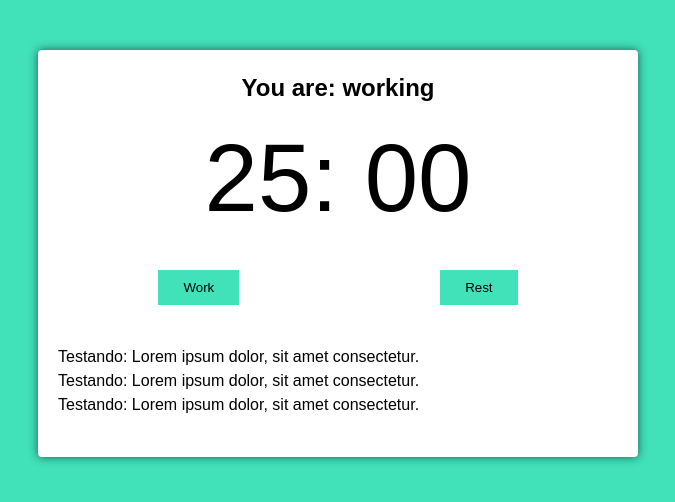
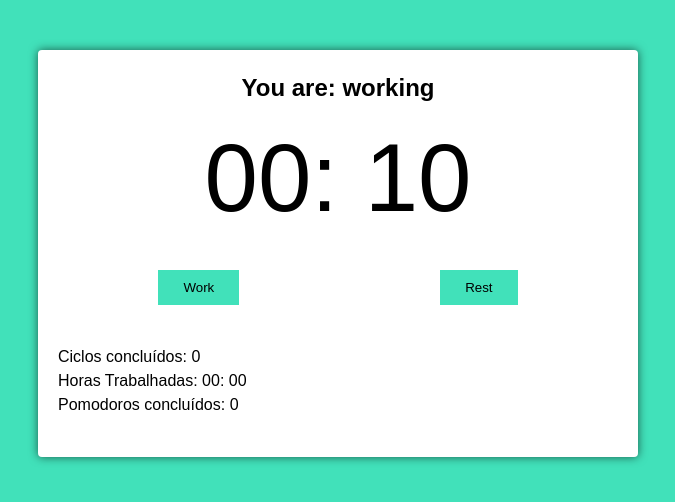
Before and after one commit to franciscopgit/typescript-pomodoro-react, a React (Create React App) app: page / in a window 1280 px wide. Shown: the top 502 px of the page, without its empty margins (302-977 px from the left). Built offline with nearby package versions, Linux system fonts and the light colour scheme.

Commit message:
375
Iniciando a lógica do pomodoro

```diff
--- a/src/App.tsx
+++ b/src/App.tsx
@@ -5,9 +5,9 @@
   return (
     <div className="container">
       <PomodoroTimer
-        PomodoroTime={1500}
-        shortRestTime={300}
-        longRestTime={900}
+        PomodoroTime={10}
+        shortRestTime={2}
+        longRestTime={5}
         cycles={4}
       />
     </div>
--- a/src/components/pomodoro-timer.tsx
+++ b/src/components/pomodoro-timer.tsx
@@ -1,8 +1,9 @@
-import React, { useEffect } from 'react';
+import React, { useEffect, useState } from 'react';
 import { useInterval } from '../hooks/use-interval';
 // import { secondsToTime } from '../utils/seconds-to-time';
 import { Button } from './botton';
 import { Timer } from './timer';
+import { secondsToTime } from '../utils/seconds-to-time';
 // eslint-disable-next-line @typescript-eslint/no-var-requires
 const bellStart = require('../sounds/bell-start.mp3');
 // eslint-disable-next-line @typescript-eslint/no-var-requires
@@ -23,11 +24,14 @@
   const [timeCounting, setTimeCounting] = React.useState(false);
   const [working, setWorking] = React.useState(false);
   const [resting, setResting] = React.useState(false);
+  const [cyclesQtdManger, setCyclesQtdManger] = React.useState(
+    new Array(props.cycles - 1).fill(true),
+  );
 
-  useEffect(() => {
-    if (working) document.body.classList.add('working');
-    if (resting) document.body.classList.remove('working');
-  }, [working, resting]);
+  // console.log(cycles);
+  const [completedCycles, setCompletedCycles] = useState(0);
+  const [fullWorkingTime, setFullWorkingTime] = useState(0);
+  const [numberOfPomodoro, setNumberOfPomodoro] = useState(0);
 
   useInterval(
     () => {
@@ -58,6 +62,35 @@
     audioStopWorking.play();
   };
 
+  useEffect(() => {
+    if (working) document.body.classList.add('working');
+    if (resting) document.body.classList.remove('working');
+
+    if (mainTime > 0) return;
+
+    if (working && cyclesQtdManger.length > 0) {
+      configureRest(false);
+      cyclesQtdManger.pop();
+    } else if (working && cyclesQtdManger.length <= 0) {
+      configureRest(true);
+      setCyclesQtdManger(new Array(props.cycles - 1).fill(true));
+      setCompletedCycles(completedCycles + 1);
+    }
+    if (working) setNumberOfPomodoro(numberOfPomodoro + 1);
+    if (resting) configureWork();
+  }, [
+    working,
+    resting,
+    mainTime,
+    cyclesQtdManger,
+    numberOfPomodoro,
+    completedCycles,
+    configureRest,
+    setCyclesQtdManger,
+    configureWork,
+    props.cycles,
+  ]);
+
   return (
     <div className="pomodoro">
       <h2>You are: working</h2>
@@ -72,9 +105,9 @@
         ></Button>
       </div>
       <div className="details">
-        <p>Testando: Lorem ipsum dolor, sit amet consectetur.</p>
-        <p>Testando: Lorem ipsum dolor, sit amet consectetur.</p>
-        <p>Testando: Lorem ipsum dolor, sit amet consectetur.</p>
+        <p>Ciclos concluídos: {completedCycles}</p>
+        <p>Horas Trabalhadas: {secondsToTime(fullWorkingTime)}</p>
+        <p>Pomodoros concluídos: {numberOfPomodoro}</p>
       </div>
     </div>
   );
```
